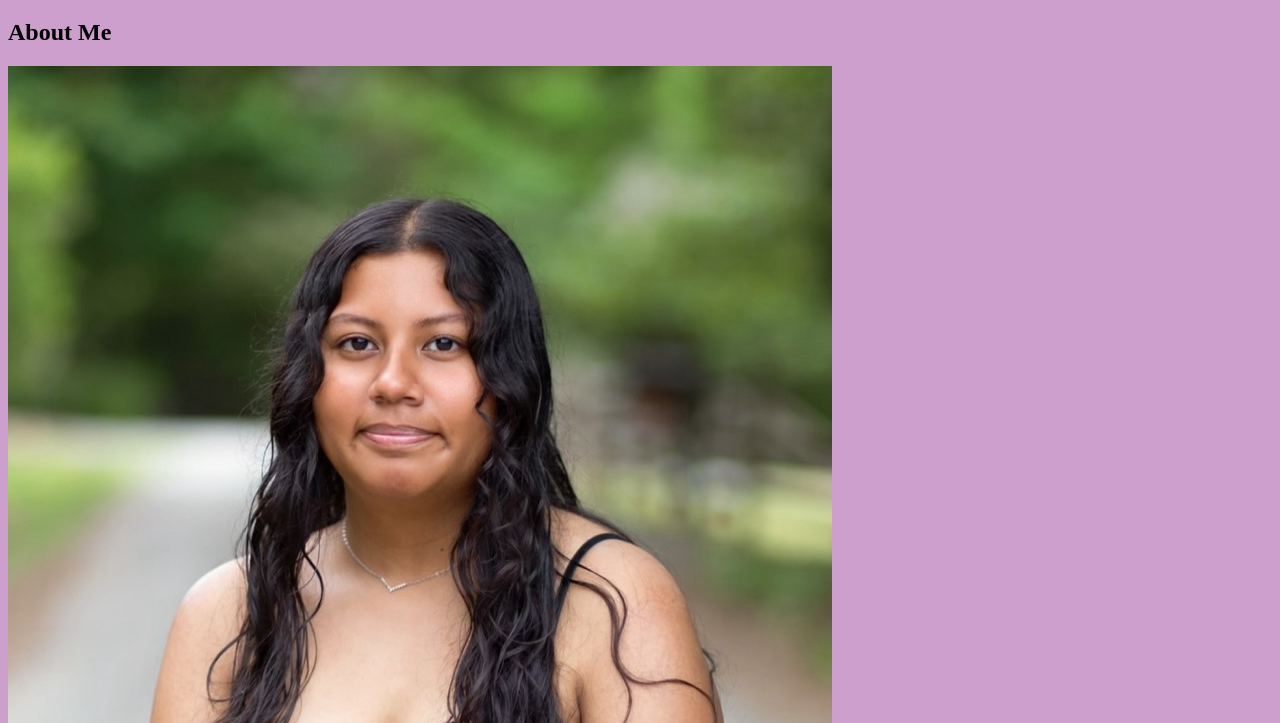
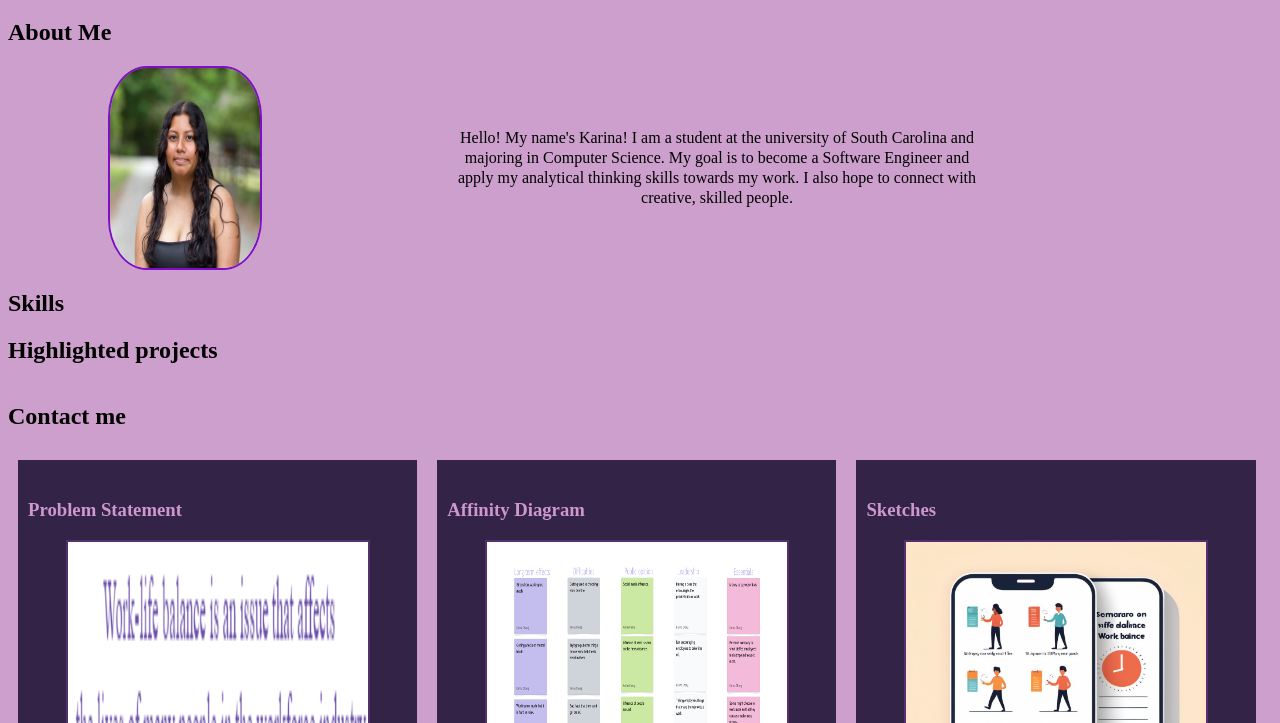
Before and after one commit to KarinaChang12/KarinaChang12.github.io, a plain HTML site: page index.html in a window 1280 px wide. Shown: the part 77-800 px from the top of the page. Drawn offline with Linux system fonts and the light colour scheme.

Commit message:
Update styles.css

```diff
--- a/styles.css
+++ b/styles.css
@@ -37,3 +37,25 @@ a {
     text-align: center;
     margin: 15px;
     }
+
+.about{
+    display:flex;
+    flex-wrap:wrap;
+    margin-right: 100px;
+    margin-left: 100px;
+    justify-content: center;
+    }
+.about p {
+    width:50%;
+    text-align: center;
+    margin: auto;
+    line-height: 125%;
+    }
+.about img {
+    width: 150px;
+    height: 200px;
+    border-radius: 25%;
+    border: 2px solid rgb(126, 14, 201);
+    }
+}
+}
```
